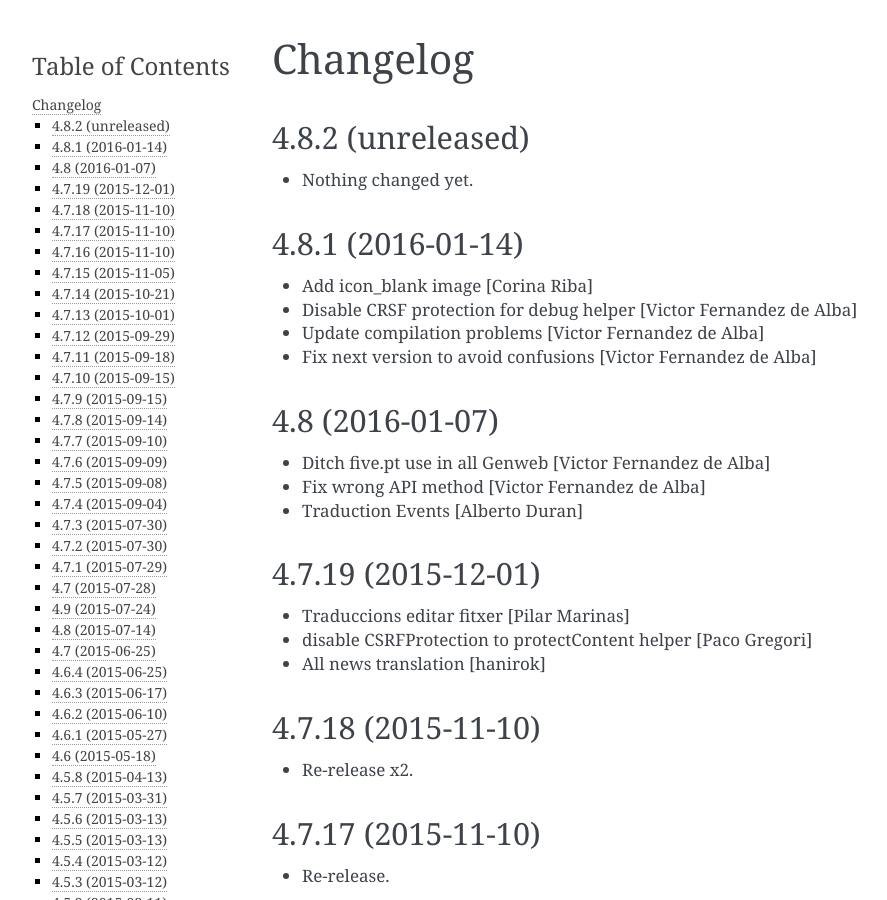
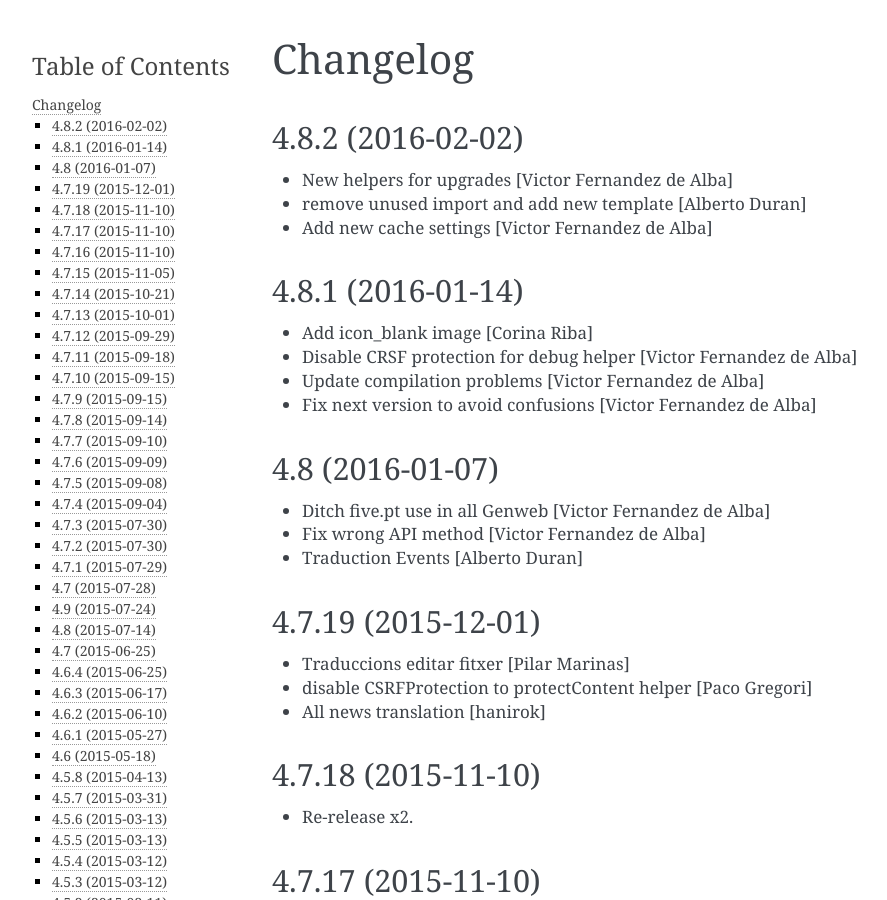
Before and after one commit to UPCnet/genweb.core, a Sphinx documentation site: the page built from docs/HISTORY.rst, in a window 1280 px wide and 900 px high. Shown: the whole window, without its empty margins (148-1035 px from the left). Built offline with Sphinx 7.4.7, drawn with Linux system fonts in a browser that asks for light colours.

Commit message:
Preparing release 4.8.2

```diff
--- a/docs/HISTORY.rst
+++ b/docs/HISTORY.rst
@@ -1,11 +1,12 @@
 Changelog
 =========
 
-4.8.2 (unreleased)
+4.8.2 (2016-02-02)
 ------------------
 
-- Nothing changed yet.
-
+* New helpers for upgrades [Victor Fernandez de Alba]
+* remove unused import and add new template [Alberto Duran]
+* Add new cache settings [Victor Fernandez de Alba]
 
 4.8.1 (2016-01-14)
 ------------------
--- a/setup.py
+++ b/setup.py
@@ -1,7 +1,7 @@
 from setuptools import setup, find_packages
 import os
 
-version = '4.8.2.dev0'
+version = '4.8.2'
 
 README = open('README.rst').read()
 HISTORY = open(os.path.join('docs', 'HISTORY.rst')).read()
```
